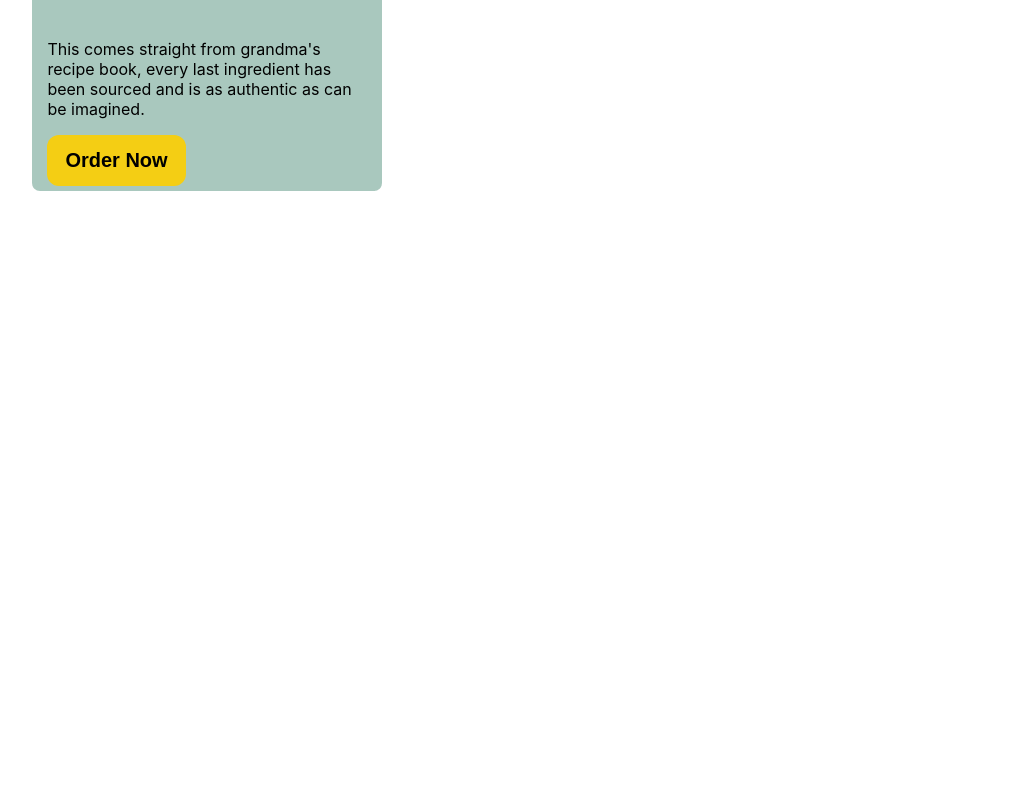
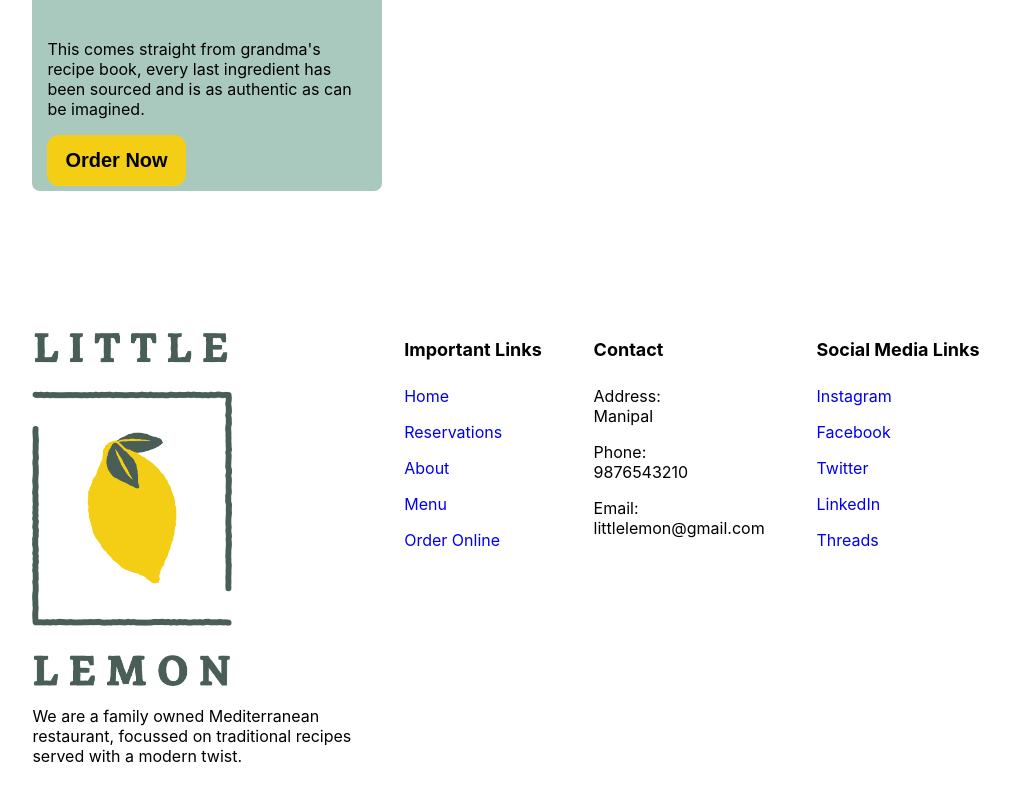
Before and after one commit to Tanushree227/Meta-Frontend-Developer-Capstone-Project, a React (Create React App) app: page / in a window 1280 px wide. Shown: the part 1592-2384 px from the top of the page, without its empty margins (134-1144 px from the left). Before the commit the page ends 1903 px from the top, so only its background shows below. Built offline with nearby package versions, Linux system fonts and the light colour scheme; a web font is replaced by a local one.

Commit message:
done with footer

```diff
--- a/src/App.js
+++ b/src/App.js
@@ -3,6 +3,7 @@ import './App.css';
 import Nav from './components/Nav';
 import Main from './components/Main';
 import Menu from './components/Menu';
+import Footer from './components/Footer';
 
 function App() {
   return (
@@ -10,6 +11,7 @@ function App() {
       <Nav />
       <Main />
       <Menu />
+      <Footer />
     </>
   );
 }
--- a/src/components/Footer.js
+++ b/src/components/Footer.js
@@ -0,0 +1,43 @@
+import React from 'react'
+import logo from '../images/small_logo.png';
+
+export default function Footer() {
+  return (
+    <footer>
+        <section>
+            <div className='company-info'>
+                <img src={logo} alt='' />
+                <p>We are a family owned Mediterranean restaurant, focussed on traditional recipes served with a modern twist.</p>
+            </div>
+            <div>
+                <h3>Important Links</h3>
+                <ul>
+                    <li><a href='/'>Home</a></li>
+                    <li><a href='/booking'>Reservations</a></li>
+                    <li><a href='/about'>About</a></li>
+                    <li><a href='/menu'>Menu</a></li>
+                    <li><a href='/order'>Order Online</a></li>
+                </ul>
+            </div>
+            <div>
+                <h3>Contact</h3>
+                <ul>
+                    <li>Address: <br />Manipal</li>
+                    <li>Phone: <br />9876543210</li>
+                    <li>Email: <br />littlelemon@gmail.com</li>
+                </ul>
+            </div>
+            <div>
+                <h3>Social Media Links</h3>
+                <ul>
+                    <li><a href='/instagram'>Instagram</a></li>
+                    <li><a href='/facebook'>Facebook</a></li>
+                    <li><a href='/twitter'>Twitter</a></li>
+                    <li><a href='/linkedin'>LinkedIn</a></li>
+                    <li><a href='/threads'>Threads</a></li>
+                </ul>
+            </div>
+        </section>
+    </footer>
+  )
+}
```
